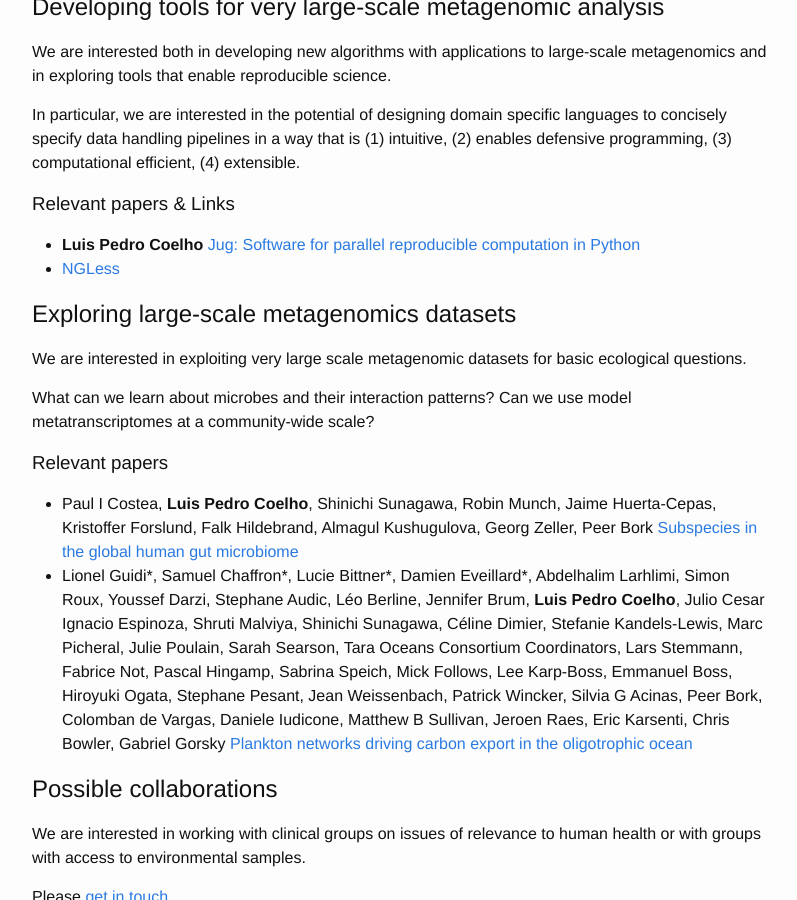
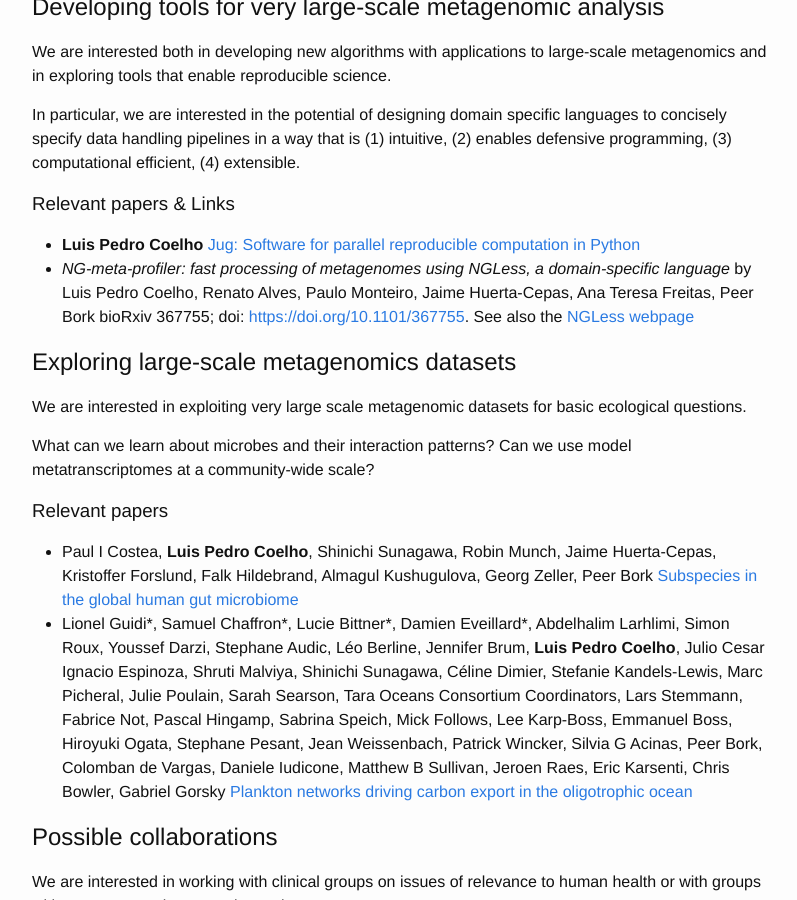
Before and after one commit to BigDataBiology/big-data-biology_org, a Jekyll site: the page built from interests.md, in a window 1280 px wide and 900 px high, scrolled down 640 px. Shown: the whole window, without its empty margins (238-1035 px from the left). Built offline with Jekyll 4.4.1, drawn with Linux system fonts in a browser that asks for light colours.

Commit message:
MIN Add ngless preprint

```diff
--- a/interests.md
+++ b/interests.md
@@ -44,7 +44,11 @@ extensible.
 
 - **Luis Pedro Coelho** [Jug: Software for parallel reproducible computation in
   Python](http://doi.org/10.5334/jors.161)
-- [NGLess](https://ngless.embl.de)
+- _NG-meta-profiler: fast processing of metagenomes using NGLess, a
+  domain-specific language_ by Luis Pedro Coelho, Renato Alves, Paulo Monteiro,
+  Jaime Huerta-Cepas, Ana Teresa Freitas, Peer Bork bioRxiv 367755; doi:
+  [https://doi.org/10.1101/367755](https://doi.org/10.1101/367755). See also
+  the [NGLess webpage](https://ngless.embl.de)
 
 ## Exploring large-scale metagenomics datasets
 
```
